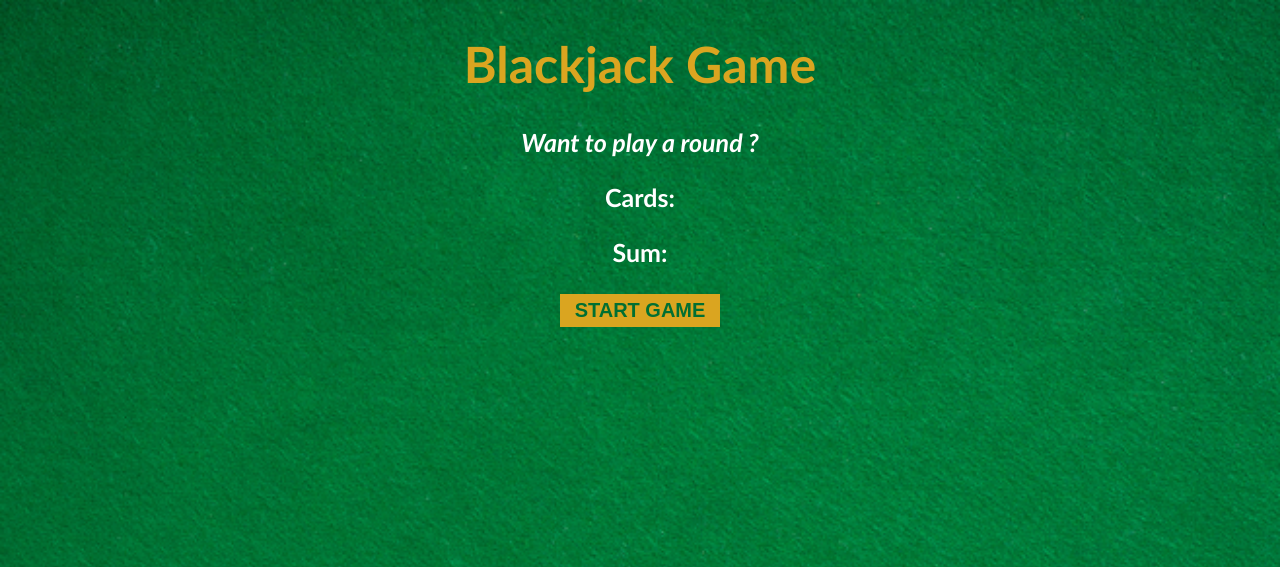
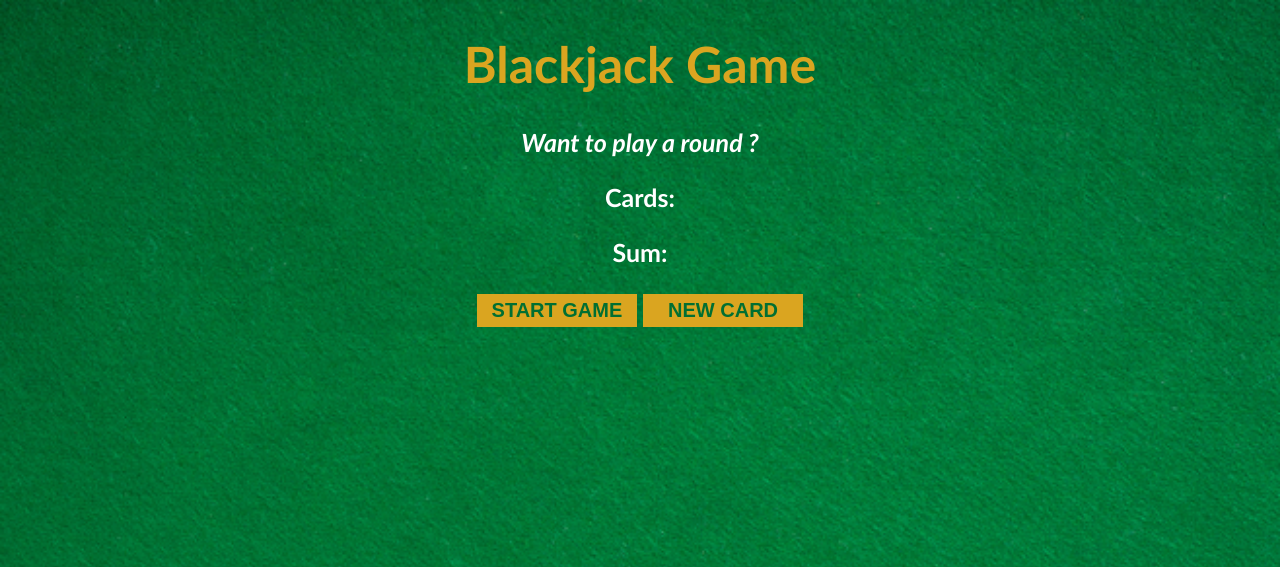
Before and after one commit to sergioralandison/blackjack-game, a PHP site: page / in a window 1280 px wide. Shown: the top 567 px of the page. Run offline with PHP 8.4, Linux system fonts and the light colour scheme.

Commit message:
new card button added

```diff
--- a/index.php
+++ b/index.php
@@ -13,7 +13,8 @@
         <p id="message-el">Want to play a round ?</p>
         <p id="cards-el">Cards:</p>
         <p id="sum-el">Sum:</p>
-    <button id="start-el" onclick="renderGame()">Start Game</button>
+        <button id="start-el" onclick="startGame()">Start game</button>
+        <button onclick="newCard()">New card</button>
         <script src="script.js"></script>
     </body>
 </html>
```
Lines whose indentation alone changed are shown as unchanged.
